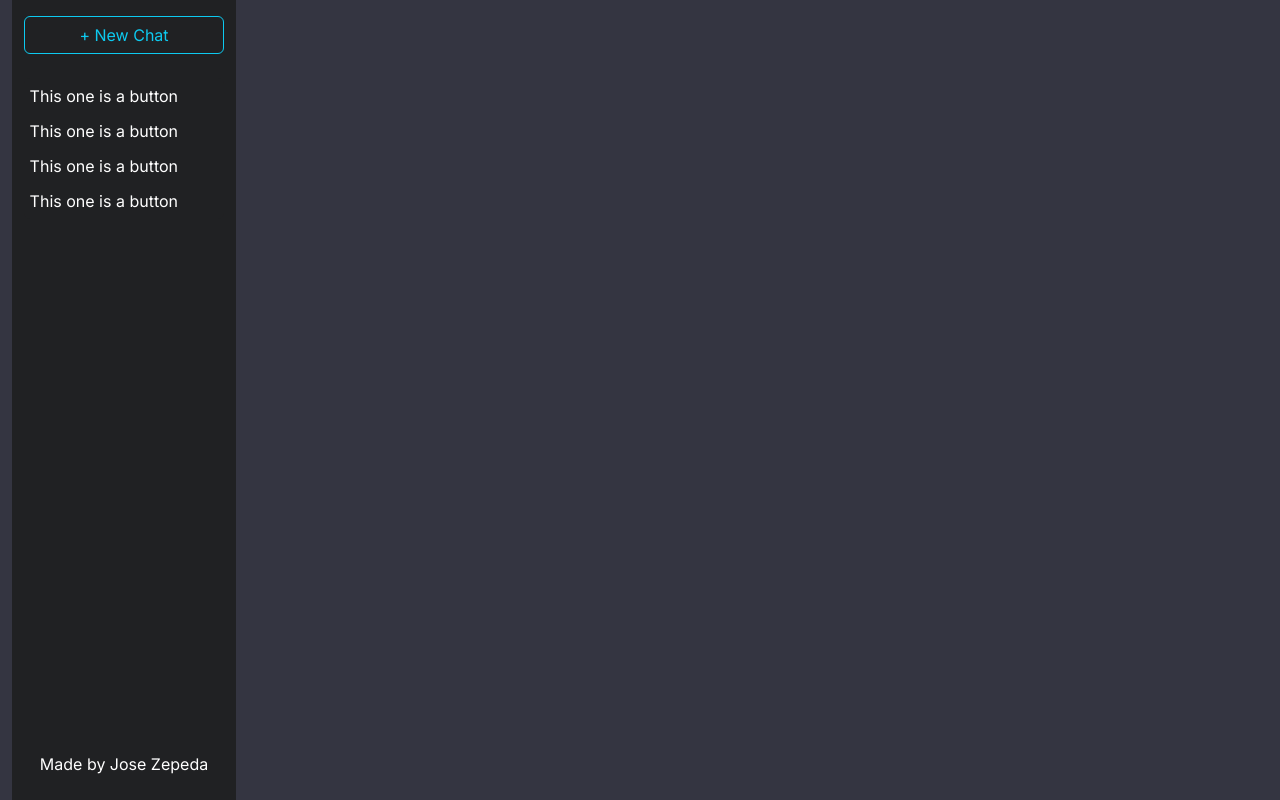
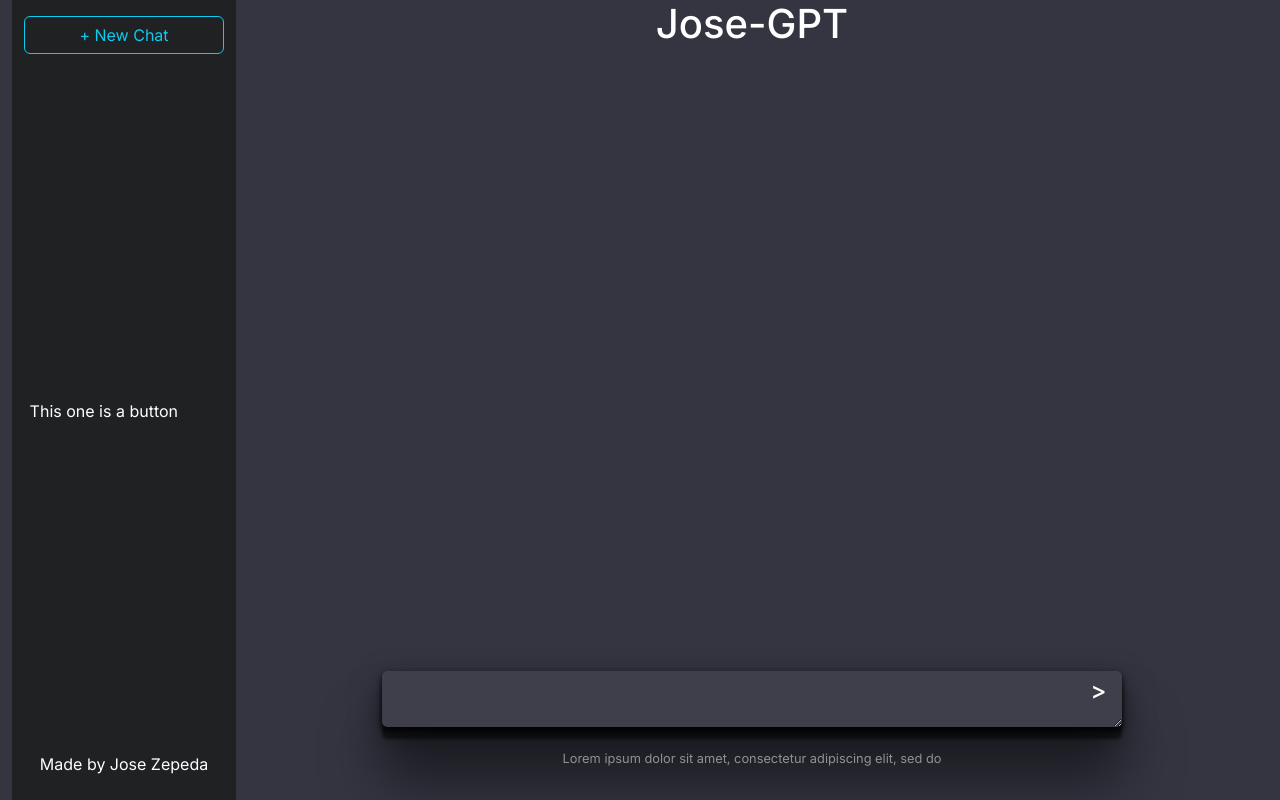
Before and after one commit to J2ZROMERO/GPT-React-Redux, a Next.js app: page / in a window 1280 px wide. Built offline with nearby package versions, Linux system fonts and the light colour scheme.

Commit message:
Add input styles

```diff
--- a/src/app/page.js
+++ b/src/app/page.js
@@ -1,7 +1,7 @@
-'use client'
-import React from 'react';
-import { Button, Container, Navbar, ListGroup } from 'react-bootstrap';
-import './index';
+"use client";
+import React from "react";
+import { Button, Container, Navbar, ListGroup } from "react-bootstrap";
+import "./index";
 
 export default function Home() {
   return (
@@ -9,25 +9,30 @@ export default function Home() {
       <Container fluid className="side-bar d-flex flex-column">
         <Button variant="outline-info mt-3 w-100">+ New Chat</Button>
         <ListGroup className="history mt-4">
-        <ListGroup.Item  action>
-        This one is a button
-      </ListGroup.Item >
-      <ListGroup.Item  action>
-        This one is a button
-      </ListGroup.Item >
-      <ListGroup.Item  action>
-        This one is a button
-      </ListGroup.Item >
-      <ListGroup.Item  action>
-        This one is a button
-      </ListGroup.Item >
+          <ListGroup.Item action>This one is a button</ListGroup.Item>
+        </ListGroup>
 
-        </ListGroup>
         <Navbar>
           <p>Made by Jose Zepeda</p>
         </Navbar>
       </Container>
-      <Container className="main"></Container>
+
+      <Container className="main">
+        <h1> Jose-GPT</h1>
+
+        <ListGroup className="feed"></ListGroup>
+        <Container className="bottom-section">
+          <Container className="input-container">
+            <Container className="submit">
+              <textarea rows={1} /> <h5 className="submit-icon"> &#62; </h5>
+            </Container>
+
+            <p className="info">
+              Lorem ipsum dolor sit amet, consectetur adipiscing elit, sed do
+            </p>
+          </Container>
+        </Container>
+      </Container>
     </Container>
   );
 }
--- a/src/styles/custom.scss
+++ b/src/styles/custom.scss
@@ -17,6 +17,7 @@ body {
 .app {
     background-color: #343541;
     display: flex;
+
 }
 
 .side-bar {
@@ -28,15 +29,68 @@ align-items: center;
 }
 
 .main {
-height: 100%;
-width: 100%;
+    height: 100%;
+    width: 100%;
+    display: flex;
+    flex-direction: column;
+    justify-content: space-between;
+    align-items: center;
+    text-align: center;
+
+    .bottom-section{
+        width: 100%;
+        display: flex;
+        flex-direction: column;
+        justify-content: center;
+        align-items: center;
+    }
+
+    .input-container {
+        position: relative;
+        width: 100%;
+        max-width: 80%;
+        textarea {
+            width: 100%;
+            max-height: 200px;
+            min-height: 40px;
+            height: auto;
+            background-color: rgba(255,255,255,0.05);
+            border: none;
+            resize: 'none';
+            padding: 1rem 3.5rem 1rem 1rem;
+            overflow-y: hidden;
+            border-radius: 5px;
+            box-shadow:
+            rgba(0, 0, 0, 0.5) 0 54px 55px,
+            rgba(0, 0, 0, 0.5) 0 12px 30px,
+            rgba(0, 0, 0, 0.5) 0 4px 6px,
+            rgba(0, 0, 0, 0.5) 0 12px 3px,
+            rgba(0, 0, 0, 0.5) 0 3px 5px;
+
+
+         &:focus{
+            outline: none;
+         }
+        }
+        .submit-icon{
+            top: 5%;
+            position: absolute;
+            left: 93%;
+            up: 5rem;
+            down: 5rem;
+            bottom: 55%;
+            font-size: 1.5rem;
+
+        }
+    }
+
 }
 
 
 // Use on `li`s or `div`s within the `.list-group` parent.
 
 .list-group{
-    height: 80rem;
+    // height: 80rem;
     width: 100%;
     display: flex;
     flex-direction: column;
@@ -53,6 +107,13 @@ width: 100%;
   }
 
 
+.info{
+    color: rgb(255,255,255,0.5);
+    font-size:.8rem;
+    padding: 1rem;
+
+}
+
 
 
 // Import Bootstrap and its default variables
```
